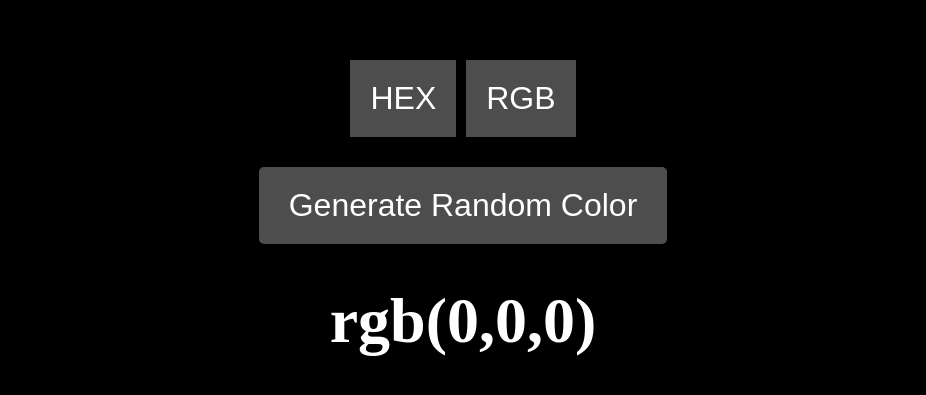
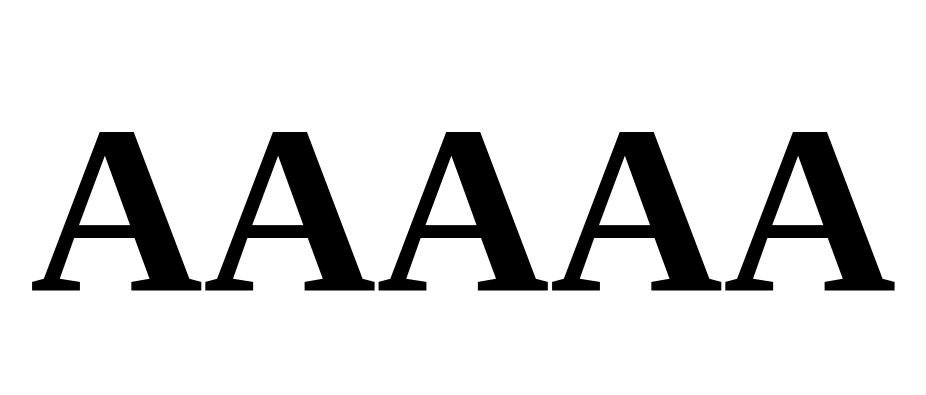
Before and after one commit to cr-arya-2024/Accordian-Multiple-React, a React (Vite) app in the folder vite-project/: page / in a window 1280 px wide. Shown: the part 191-586 px from the top of the page, without its empty margins (177-1103 px from the left). Built offline with nearby package versions, Linux system fonts and the light colour scheme.

Commit message:
3rd project Star-Rating

```diff
--- a/vite-project/src/App.jsx
+++ b/vite-project/src/App.jsx
@@ -3,6 +3,7 @@
 import './App.css'
 import Accordian from './Component/Accordion'
 import RandomColor from './Component/RandomColor'
+import StarRating from './Component/StarRating'
 
 
 function App() {
@@ -11,7 +12,8 @@ function App() {
   return (
     <>
      {/* <Accordian /> */}
-     <RandomColor />
+     {/* <RandomColor /> */}
+     <StarRating/>
     </>
   )
 }
--- /dev/null
+++ b/vite-project/src/Component/StarRating/data.js
@@ -0,0 +1,2 @@
+ const data=["A","A","A","A","A"]
+ export default data
--- /dev/null
+++ b/vite-project/src/Component/StarRating/index.jsx
@@ -0,0 +1,26 @@
+import { useState } from 'react'
+import data from './data'
+import './style.css'
+export default function StarRating(){
+
+const [selected,setSelected]=useState()
+const [hover,setHover]=useState()
+    return(
+        <>
+      <div className='container'>
+      {
+            data.map((dataItems,index)=><span
+        style={{
+            color:index <=(selected || hover)  ? "orange" : "black",
+            fontSize: "15rem",
+            fontWeight:"bolder"
+        }}
+        onMouseEnter={()=>setHover(index)}
+        onMouseLeave={()=>setHover(selected)}
+            onClick={()=>setSelected(index)}
+            key={index}>{dataItems}</span>)
+        }
+      </div>
+        </>
+    )
+}
--- /dev/null
+++ b/vite-project/src/Component/StarRating/style.css
@@ -0,0 +1,13 @@
+.container{
+    display: flex;
+    align-items: center;
+    justify-content: center;
+    height: 100vh;
+    width: 100vw;
+
+}
+.container span{
+    font-size: 15rem;
+    font-weight: bolder;
+
+}
```
